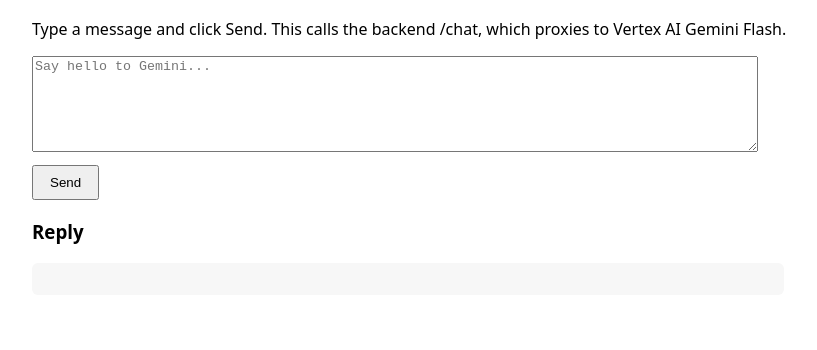
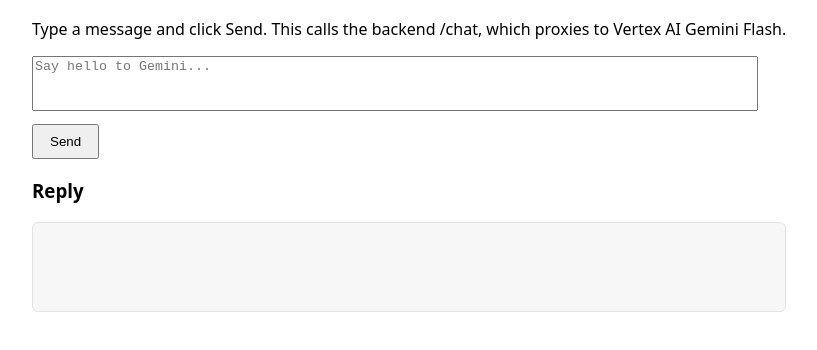
Before and after one commit to ikeed/jaigbot, a plain HTML site: page app/static/index.html in a window 1280 px wide. Shown: the part 78-428 px from the top of the page, without its empty margins (0-817 px from the left). Drawn offline with Linux system fonts and the light colour scheme.

Commit message:
enhance textarea and output styling for better usability (#9)
Co-authored-by: Craig Burnett <cburnett@xmatters.com>

```diff
--- a/app/static/index.html
+++ b/app/static/index.html
@@ -6,16 +6,29 @@
   <title>Gemini Flash Hello</title>
   <style>
     body { font-family: system-ui, -apple-system, Segoe UI, Roboto, sans-serif; margin: 2rem; }
-    textarea { width: 100%; max-width: 720px; }
+    textarea { width: 100%; max-width: 720px; resize: none; overflow: hidden; }
     button { margin-top: 0.5rem; padding: 0.5rem 1rem; }
-    pre { white-space: pre-wrap; background: #f7f7f7; padding: 1rem; border-radius: 6px; max-width: 720px; }
-    #status { color: #666; font-size: 0.9rem; }
+    /* Output box should autosize to content and wrap long lines */
+    pre#out {
+      display: block;
+      white-space: pre-wrap; /* keep newlines, allow wrapping */
+      overflow-wrap: anywhere; /* wrap long tokens */
+      word-break: break-word;
+      background: #f7f7f7;
+      padding: 1rem;
+      border-radius: 6px;
+      border: 1px solid #e3e3e3;
+      max-width: 720px;
+      min-height: 3.5rem; /* looks like a box even when empty */
+      margin-top: 0.5rem;
+    }
+    #status { color: #666; font-size: 0.9rem; margin-left: 0.5rem; }
   </style>
 </head>
 <body>
   <h1>Gemini Flash Hello</h1>
   <p>Type a message and click Send. This calls the backend /chat, which proxies to Vertex AI Gemini Flash.</p>
-  <textarea id="msg" rows="6" placeholder="Say hello to Gemini..."></textarea><br>
+  <textarea id="msg" rows="3" placeholder="Say hello to Gemini..."></textarea><br>
   <button id="send">Send</button>
   <span id="status"></span>
   <h3>Reply</h3>
@@ -26,6 +39,15 @@
     const msgEl = document.getElementById('msg');
     const out = document.getElementById('out');
     const statusEl = document.getElementById('status');
+
+    // Auto-size the input textarea to fit its content
+    function autosize(el) {
+      el.style.height = 'auto';
+      el.style.height = (el.scrollHeight) + 'px';
+    }
+    msgEl.addEventListener('input', () => autosize(msgEl));
+    // Initialize sizing on load
+    window.addEventListener('load', () => autosize(msgEl));
 
     async function send() {
       const message = msgEl.value.trim();
```
